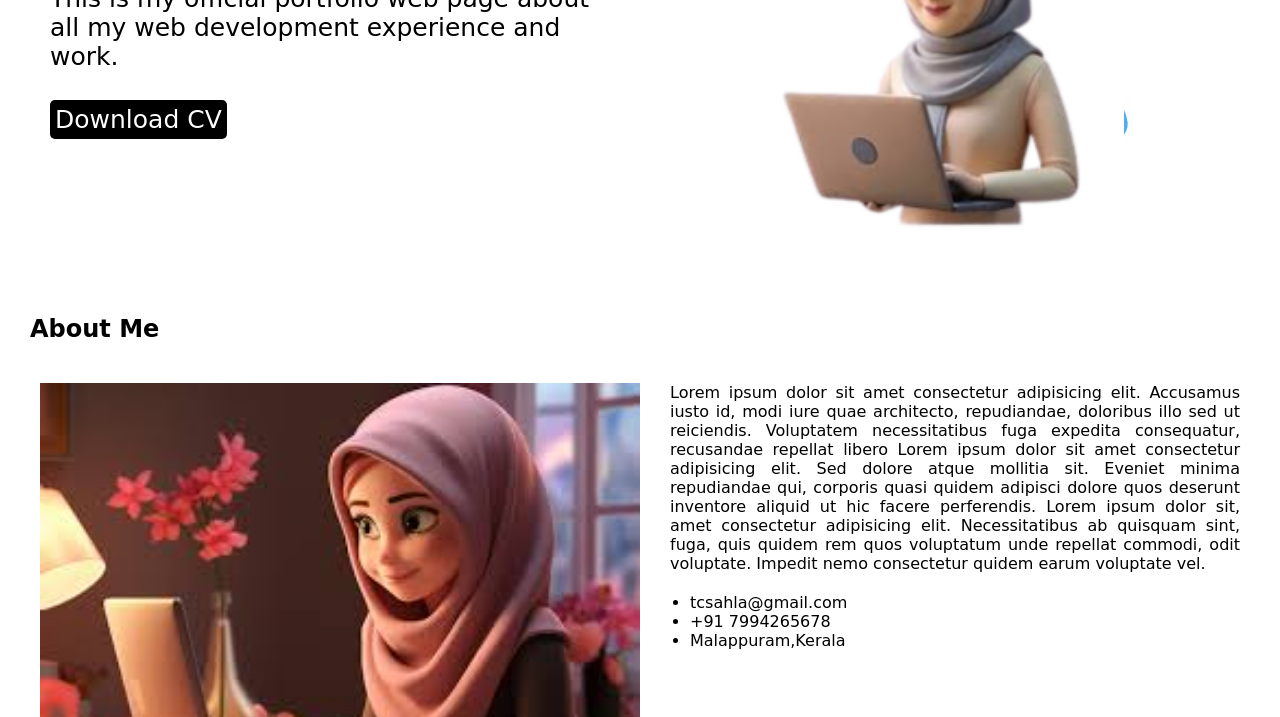
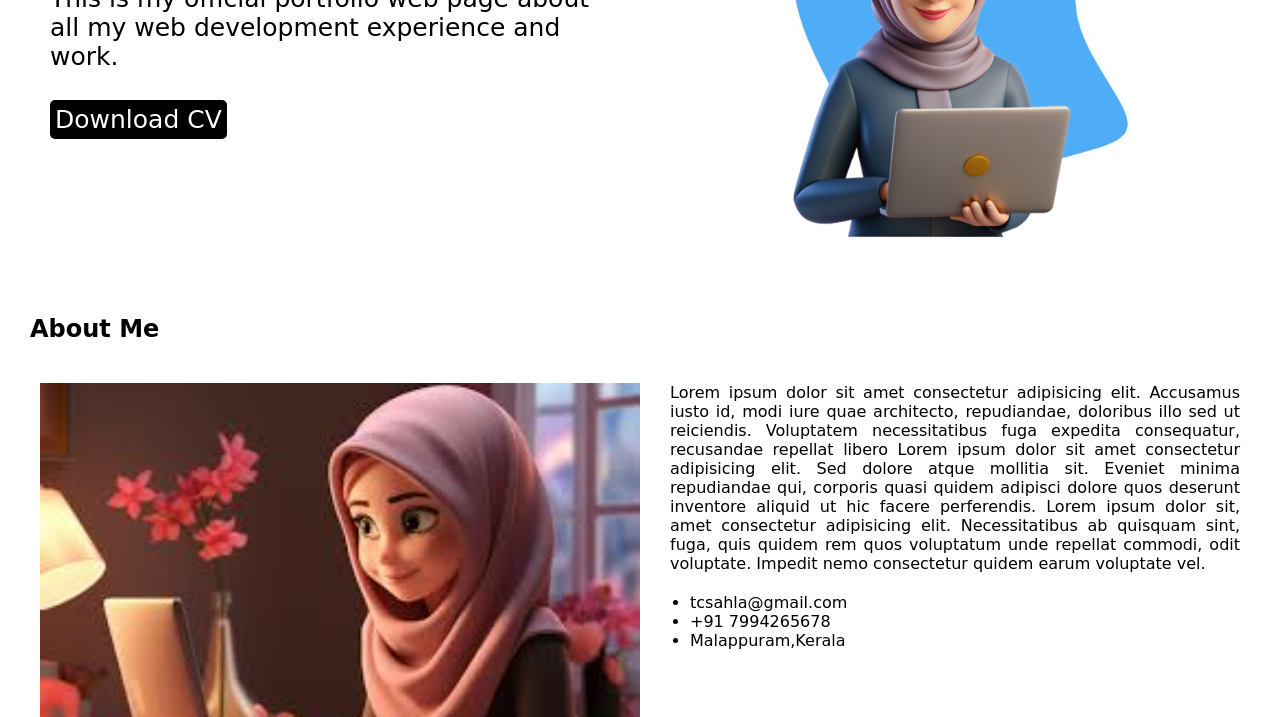
Before and after one commit to sahla286/protfolio, a plain HTML site: page index.html in a window 1280 px wide. Shown: the part 383-1100 px from the top of the page. Drawn offline with Linux system fonts and the light colour scheme.

Commit message:
first commit

```diff
--- a/index.html
+++ b/index.html
@@ -25,7 +25,7 @@
         </div>
         <div class="imgcontainer">
             <img src="./images/img3.jpg" alt="bg" class="img1">
-            <img src="./images/img16.png" alt="" class="img2">
+            <img src="./images/img17.webp" alt="" class="img2">
         </div>
     </section>
     <section id="about">
--- a/style.css
+++ b/style.css
@@ -62,7 +62,7 @@
     width: 60%;
     position: absolute;
     left: 100px;
-    bottom:10px ;
+    bottom:0px ;
 }
 #about{
     padding: 30px;
```
Also changed, not shown: images/img17.webp (added).
